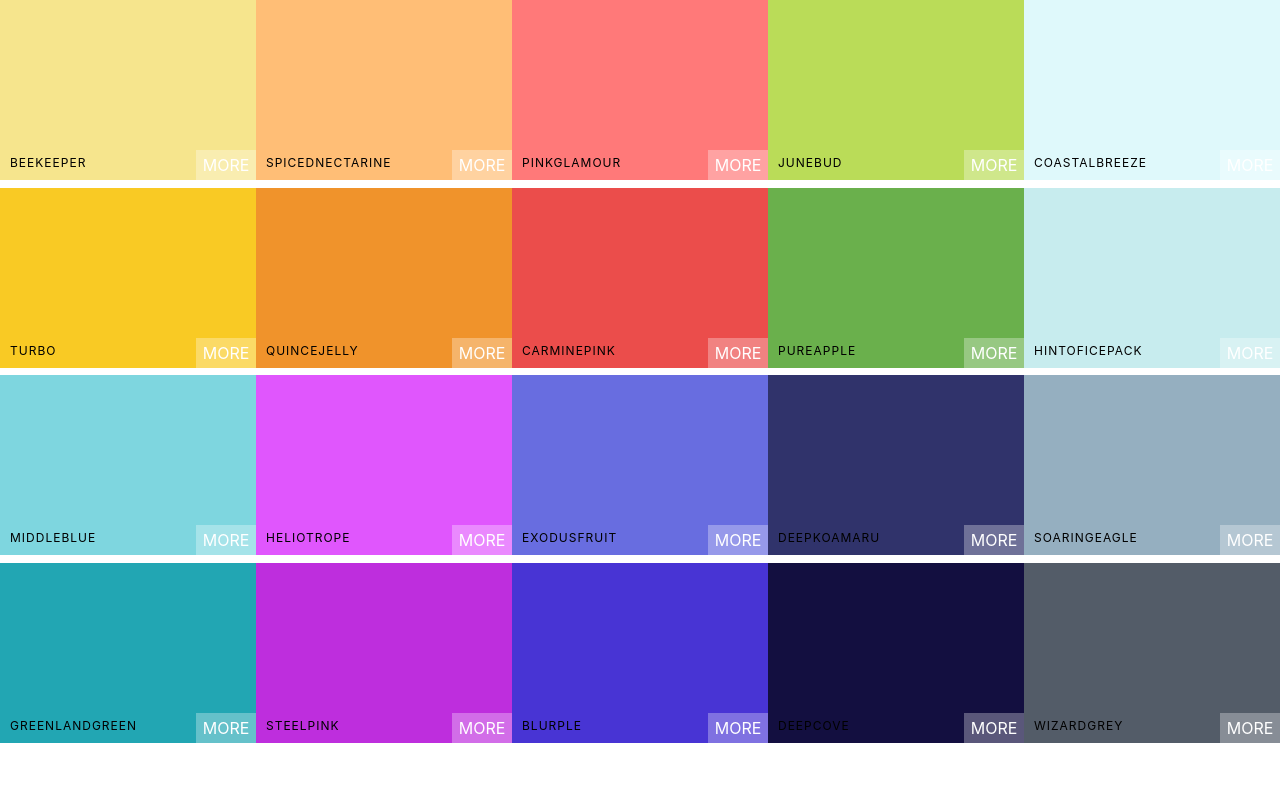
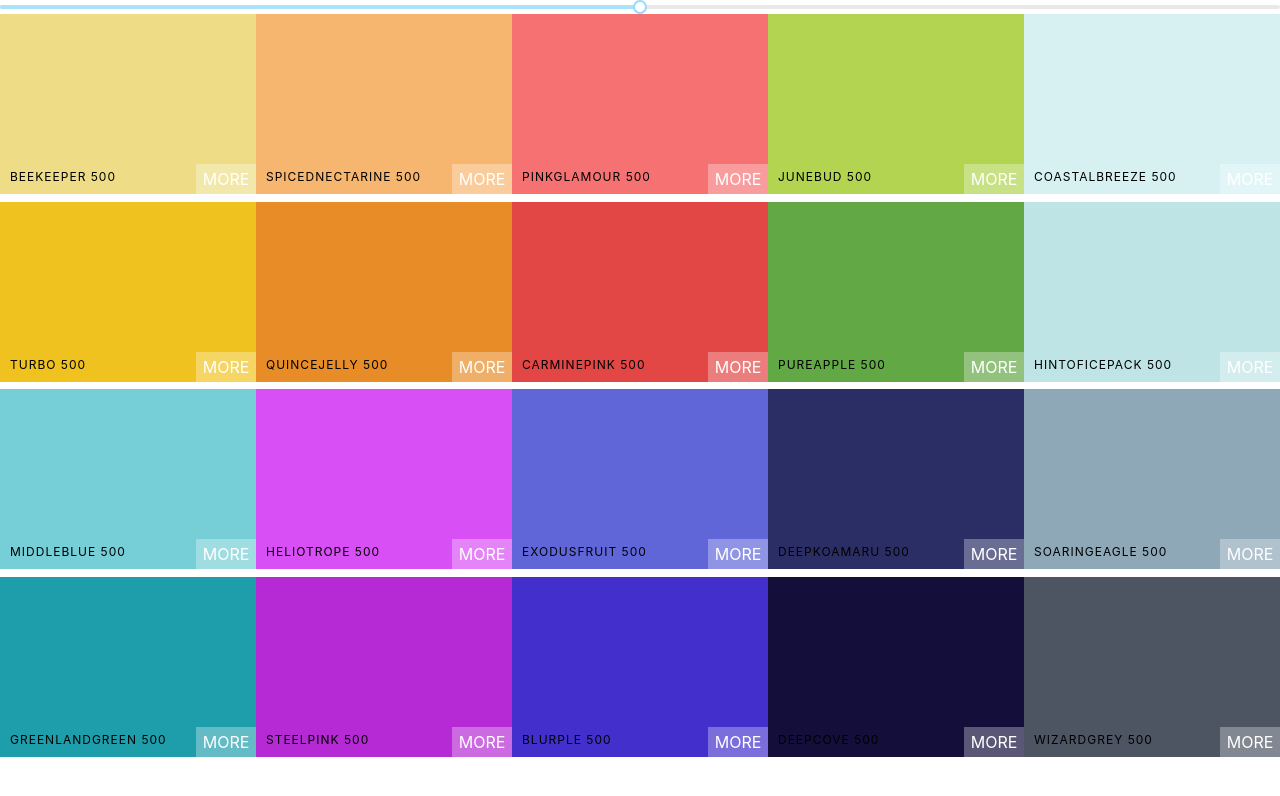
Before and after one commit to zomeru/zomify-colors, a React (Create React App) app: page / in a window 1280 px wide. Shown: the top 796 px of the page. Built offline with nearby package versions, Linux system fonts and the light colour scheme.

Commit message:
Add unstyled color slider

```diff
--- a/package.json
+++ b/package.json
@@ -7,6 +7,7 @@
     "@testing-library/react": "^11.2.7",
     "@testing-library/user-event": "^12.8.3",
     "chroma-js": "^2.1.2",
+    "rc-slider": "^9.7.2",
     "react": "^17.0.2",
     "react-copy-to-clipboard": "^5.0.3",
     "react-dom": "^17.0.2",
--- a/src/App.js
+++ b/src/App.js
@@ -1,4 +1,5 @@
 import React, { Component } from 'react';
+import { generatePalette } from './colorHelpers';
 
 import Palette from './Palette';
 import seedColors from './seedColors';
@@ -7,7 +8,7 @@
   render() {
     return (
       <div>
-        <Palette {...seedColors[4]} />
+        <Palette palette={generatePalette(seedColors[4])} />
       </div>
     );
   }
--- a/src/Palette.js
+++ b/src/Palette.js
@@ -1,14 +1,38 @@
 import React, { Component } from 'react';
 import ColorBox from './ColorBox';
 import './Palette.css';
+import Slider from 'rc-slider';
+import 'rc-slider/assets/index.css';
 
 class Palette extends Component {
+  constructor(props) {
+    super(props);
+    this.state = { level: 500 };
+    this.changeLevel = this.changeLevel.bind(this);
+  }
+
+  changeLevel(level) {
+    this.setState({ level });
+    console.log(level);
+  }
+
   render() {
-    const colorBoxes = this.props.colors.map(color => (
-      <ColorBox background={color.color} name={color.name} />
+    const { colors } = this.props.palette;
+    const { level } = this.state;
+
+    const colorBoxes = colors[level].map(color => (
+      <ColorBox background={color.hex} name={color.name} />
     ));
+
     return (
       <div className='Palette'>
+        <Slider
+          defaultValue={level}
+          min={100}
+          max={900}
+          step={100}
+          onAfterChange={this.changeLevel}
+        />
         {/* Navbar goes here */}
         <div className='Palette-colors'>{colorBoxes}</div>
         {/* footer eventually */}
```
Also changed, not shown: 1 other file (tests, documents, lock files or other folders).
